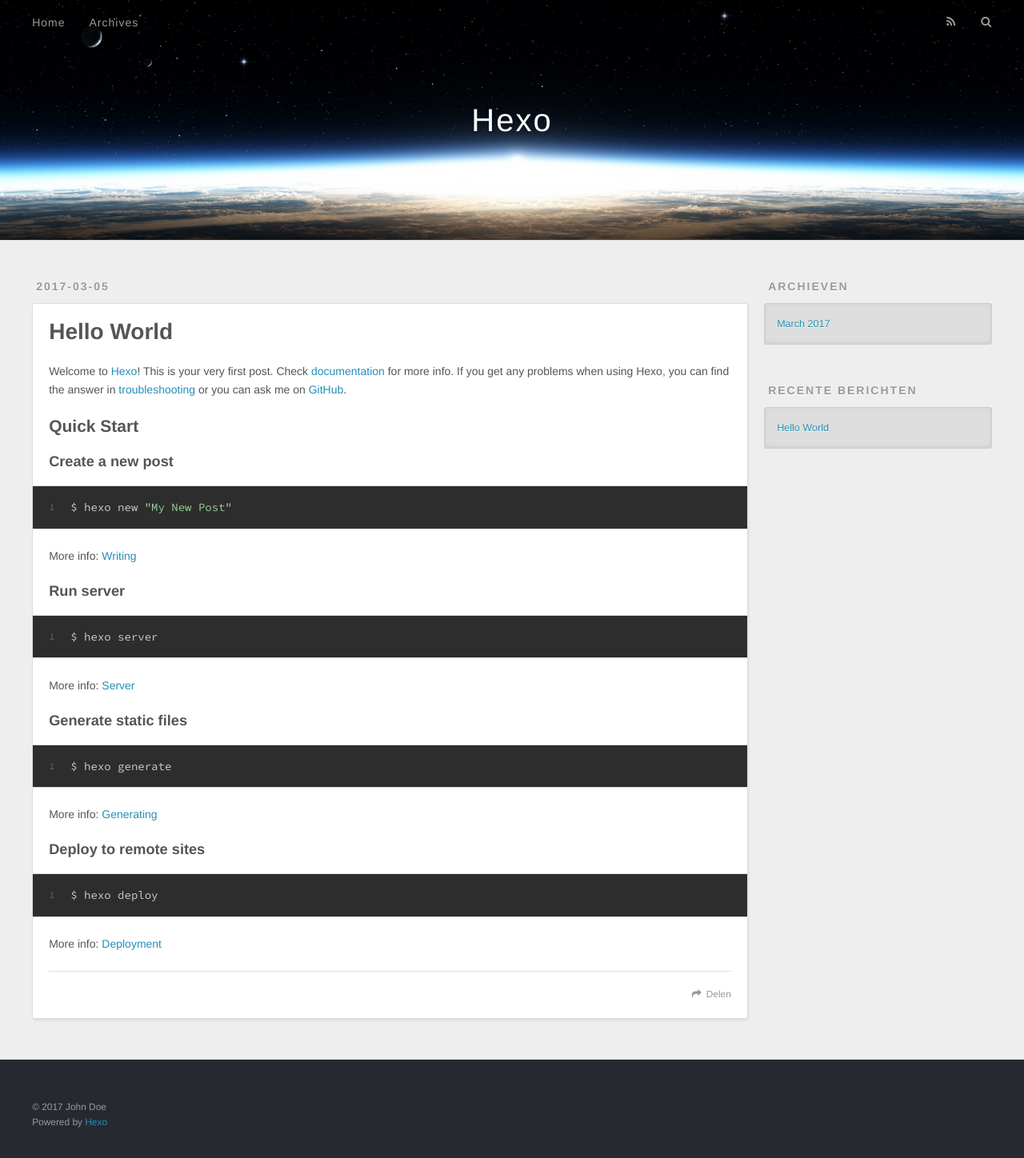
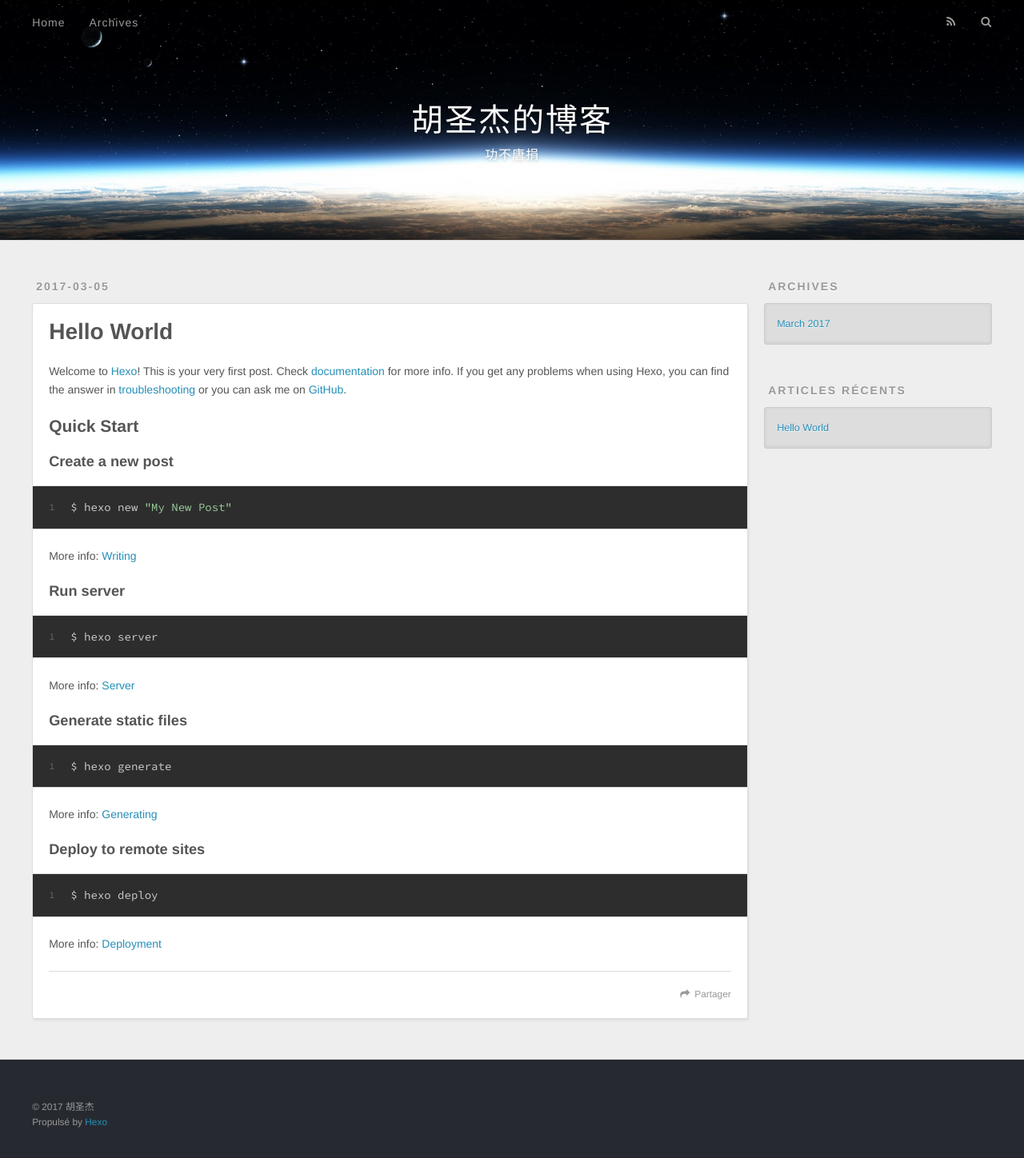
Before and after one commit to HuChristmas/HuChristmas.github.io, a plain HTML site: page index.html in a window 1280 px wide. Shown: the whole page at 80% size. Drawn offline with nearby package versions, Linux system fonts and the light colour scheme.

Commit message:
Site updated: 2017-03-06 08:57:56

```diff
--- a/index.html
+++ b/index.html
@@ -3,16 +3,19 @@
 <head>
   <meta charset="utf-8">
 
-  <title>Hexo</title>
+  <title>胡圣杰的博客</title>
   <meta name="viewport" content="width=device-width, initial-scale=1, maximum-scale=1">
-  <meta property="og:type" content="website">
-<meta property="og:title" content="Hexo">
+  <meta name="description" content="一名程序猿的自我养成">
+<meta property="og:type" content="website">
+<meta property="og:title" content="胡圣杰的博客">
 <meta property="og:url" content="http://yoursite.com/index.html">
-<meta property="og:site_name" content="Hexo">
+<meta property="og:site_name" content="胡圣杰的博客">
+<meta property="og:description" content="一名程序猿的自我养成">
 <meta name="twitter:card" content="summary">
-<meta name="twitter:title" content="Hexo">
+<meta name="twitter:title" content="胡圣杰的博客">
+<meta name="twitter:description" content="一名程序猿的自我养成">
 
-    <link rel="alternate" href="/atom.xml" title="Hexo" type="application/atom+xml">
+    <link rel="alternate" href="/atom.xml" title="胡圣杰的博客" type="application/atom+xml">
 
 
     <link rel="icon" href="/favicon.png">
@@ -33,8 +36,12 @@
   <div id="header-outer" class="outer">
     <div id="header-title" class="inner">
       <h1 id="logo-wrap">
-        <a href="/" id="logo">Hexo</a>
+        <a href="/" id="logo">胡圣杰的博客</a>
       </h1>
+
+        <h2 id="subtitle-wrap">
+          <a href="/" id="subtitle">功不唐捐</a>
+        </h2>
 
     </div>
     <div id="header-inner" class="inner">
@@ -48,9 +55,9 @@
       </nav>
       <nav id="sub-nav">
 
-          <a id="nav-rss-link" class="nav-icon" href="/atom.xml" title="RSS Feed"></a>
+          <a id="nav-rss-link" class="nav-icon" href="/atom.xml" title="Flux RSS"></a>
 
-        <a id="nav-search-btn" class="nav-icon" title="Zoeken"></a>
+        <a id="nav-search-btn" class="nav-icon" title="Rechercher"></a>
       </nav>
       <div id="search-form-wrap">
         <form action="//google.com/search" method="get" accept-charset="UTF-8" class="search-form"><input type="search" name="q" results="0" class="search-form-input" placeholder="Search"><button type="submit" class="search-form-submit">&#xF002;</button><input type="hidden" name="sitesearch" value="http://yoursite.com"></form>
@@ -96,7 +103,7 @@
 
     </div>
     <footer class="article-footer">
-      <a data-url="http://yoursite.com/2017/03/05/hello-world/" data-id="cizws2m2z0000ng7g63qllaih" class="article-share-link">Delen</a>
+      <a data-url="http://yoursite.com/2017/03/05/hello-world/" data-id="cizxedavf00007w7ghzx37i3a" class="article-share-link">Partager</a>
 
 
     </footer>
@@ -121,7 +128,7 @@
 
 
   <div class="widget-wrap">
-    <h3 class="widget-title">Archieven</h3>
+    <h3 class="widget-title">Archives</h3>
     <div class="widget">
       <ul class="archive-list"><li class="archive-list-item"><a class="archive-list-link" href="/archives/2017/03/">March 2017</a></li></ul>
     </div>
@@ -131,7 +138,7 @@
 
 
   <div class="widget-wrap">
-    <h3 class="widget-title">Recente berichten</h3>
+    <h3 class="widget-title">Articles récents</h3>
     <div class="widget">
       <ul>
 
@@ -151,8 +158,8 @@
 
   <div class="outer">
     <div id="footer-info" class="inner">
-      &copy; 2017 John Doe<br>
-      Powered by <a href="http://hexo.io/" target="_blank">Hexo</a>
+      &copy; 2017 胡圣杰<br>
+      Propulsé by <a href="http://hexo.io/" target="_blank">Hexo</a>
     </div>
   </div>
 </footer>
```
Also changed, not shown: 2017/03/05/hello-world/index.html (+15 -11 lines), archives/2017/03/index.html (+20 -13 lines), archives/2017/index.html (+20 -13 lines), archives/index.html (+20 -13 lines).
